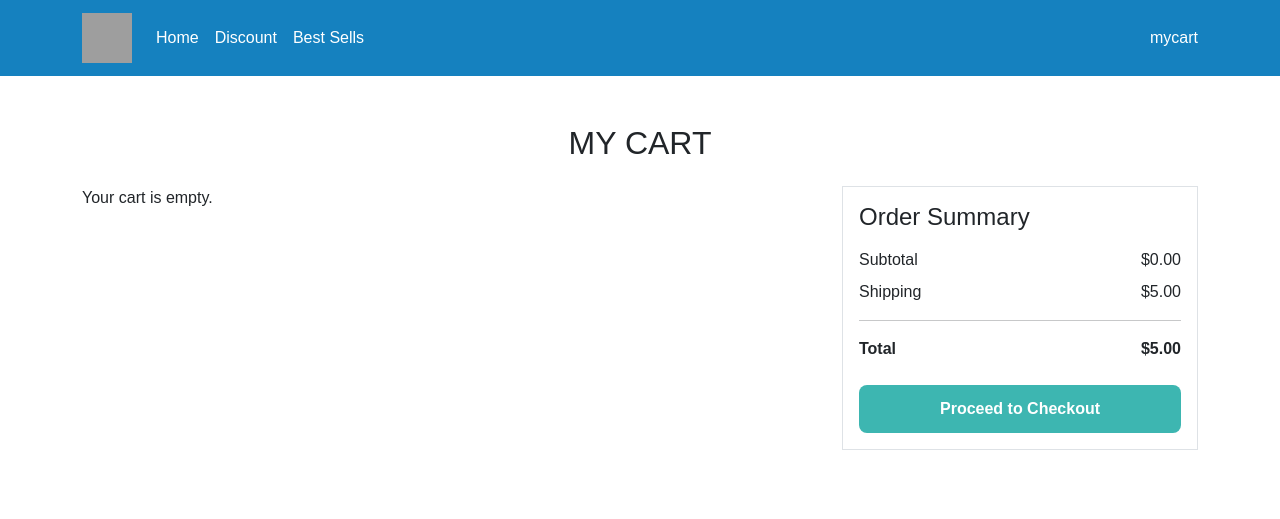
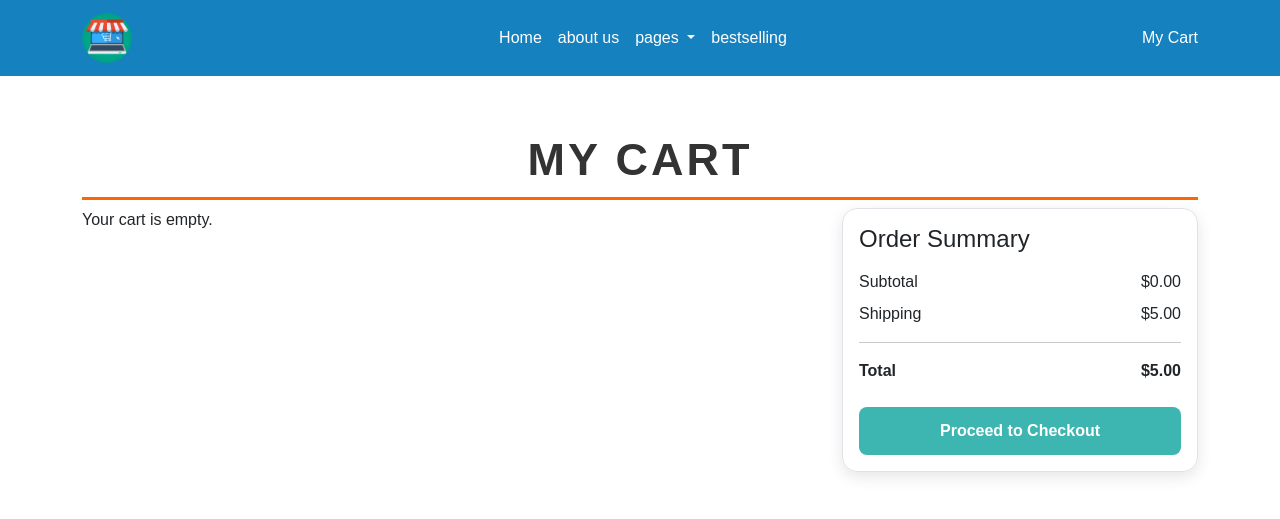
Before and after one commit to Hussein-Hassan777/WebProjrct, a PHP site: page /mycart.php in a window 1280 px wide. Shown: the top 519 px of the page. Run offline with PHP 8.4, Linux system fonts and the light colour scheme; grey boxes are pictures that could not be loaded.

Commit message:
الاخيره

```diff
--- a/mycart.php
+++ b/mycart.php
@@ -34,26 +34,70 @@ if(!empty($cart)){
     <link rel="stylesheet" href="styles/mycart_style.css">
 </head>
 <body>
-    <nav class="navbar navbar-expand-lg">
-        <div class="container">
-            <a class="navbar-brand" href="index.php">
-                <img src="images/icons/nmt2ien6snbvvd91bedf19i52s.png" alt="">
+     <nav class="navbar navbar-expand-lg fixed-top">
+    <div class="container">
+        <a class="navbar-brand" href="#">
+            <img src="images/icons/logo.png" alt="" width="50" height="50" class="rounded-5">
+        </a>
+
+        <button class="navbar-toggler" type="button" data-bs-toggle="collapse"
+            data-bs-target="#navbarSupportedContent" aria-controls="navbarSupportedContent" aria-expanded="false"
+            aria-label="Toggle navigation">
+            <span class="navbar-toggler-icon"></span>
+        </button>
+
+        <div class="collapse navbar-collapse" id="navbarSupportedContent">
+
+            <ul class="navbar-nav mx-auto mb-2 mb-lg-0">
+                <li class="nav-item">
+                    <a class="nav-link active" aria-current="page" href="#">Home</a>
+                </li>
+
+                <li class="nav-item">
+                    <a class="nav-link" href="#about">about us</a>
+                </li>
+
+                <li class="nav-item dropdown">
+                    <a class="nav-link dropdown-toggle" href="#" role="button" data-bs-toggle="dropdown"
+                        aria-expanded="false">
+                        pages
+                    </a>
+                    <ul class="dropdown-menu">
+                        <li><a class="dropdown-item text-center" href="#">news</a></li>
+                        <li><a class="dropdown-item text-center" href="#">latest products</a></li>
+                        <li><hr class="dropdown-divider"></li>
+                        <li><a class="dropdown-item text-center" href="login.php">login</a></li>
+                    </ul>
+                </li>
+
+                <li class="nav-item">
+                    <a class="nav-link" href="#bestselling">bestselling</a>
+                </li>
+            </ul>
+
+            <!-- cart link fixed -->
+            <a class="nav-link text-white d-flex align-items-center" href="mycart.php">
+                <i class="fa-solid fa-cart-arrow-down me-1"></i>
+                <span>My Cart</span>
             </a>
-            <div class="collapse navbar-collapse">
-                <ul class="navbar-nav me-auto">
-                    <li class="nav-item"><a class="nav-link active" href="index.php">Home</a></li>
-                    <li class="nav-item"><a class="nav-link" href="#">Discount</a></li>
-                    <li class="nav-item"><a class="nav-link" href="#">Best Sells</a></li>
-                </ul>
-                <a class="nav-link" href="mycart.php">
-                    <i class="fa-solid fa-cart-arrow-down"></i> mycart
-                </a>
-            </div>
+
         </div>
-    </nav>
-
+    </div>
+</nav>
+</nav>
     <div class="container py-5">
-        <h2 class="text-center mb-4">MY CART</h2>
+    <h1 class ="text-center" style="
+    font-size: 45px;
+        font-weight: 700;
+        letter-spacing: 3px;
+        color: #333;
+        text-transform: uppercase;
+        border-bottom: 3px solid #ff6600;
+        padding-bottom: 10px;
+        margin-top: 5px;
+">
+    MY CART
+</h1>
         <div class="row">
             <div class="col-lg-8">
                 <?php if(!empty($cart_items)): ?>
--- a/styles/mycart_style.css
+++ b/styles/mycart_style.css
@@ -2,6 +2,8 @@
 
 body {
     font-family: "Poppins", sans-serif;
+            padding-top: 80px;
+
 }
 
 .navbar {
@@ -37,6 +39,38 @@ body::selection {
     background-color: #F6B1CE;
     color: #fff;
 }
+.cart-item {
+    width: 90%;
+    margin: 20px auto;
+    padding: 20px;
+    background: #fff;
+        border-radius: 15px;
+
+    box-shadow: 0 5px 15px rgba(0,0,0,0.1);
+    display: flex;
+    align-items: center;
+    gap: 20px;
+    transition: .3s;
+}
+
+.cart-item:hover {
+    transform: translateY(-5px);
+    box-shadow: 0 8px 20px rgba(0,0,0,0.15);
+
+}
+.summary-box {
+    box-shadow: 0 5px 15px rgba(0,0,0,0.1);
+    border-radius: 15px;
+
+    transition: .3s;
+}
+.summary-box:hover {
+    transform: translateY(-5px);
+    box-shadow: 0 8px 20px rgba(0,0,0,0.15);
+
+}
+
+
 
 .checkout-btn {
     width: 100%;
```
Also changed, not shown: styles/style.css (line endings or trailing spaces).
